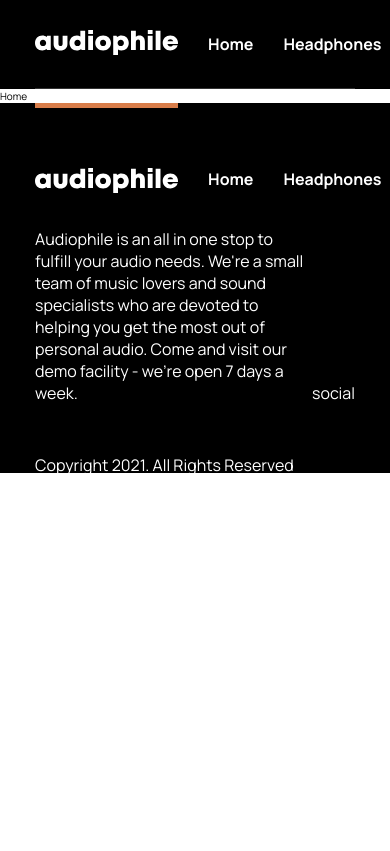
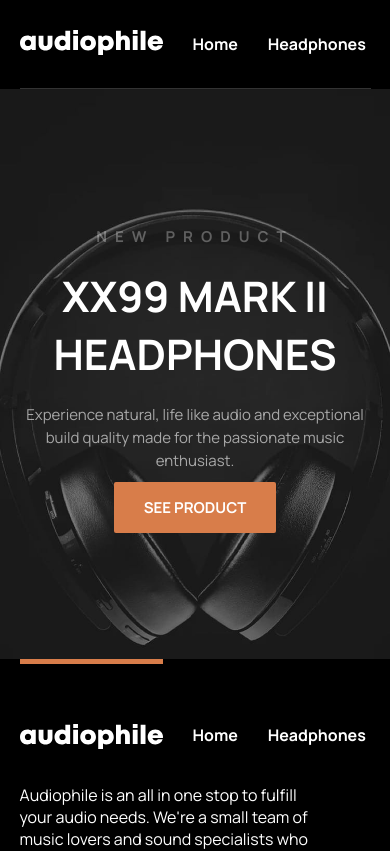
Before and after one commit to Lusindiso/Lusindiso-MERN-Ecommerce-Audiophile, a React (Vite) app in the folder frontend/: page / in a window 390 px wide. Shown: the top 851 px of the page. Built offline with nearby package versions, Linux system fonts and the light colour scheme.

Commit message:
Create the hero section

```diff
--- /dev/null
+++ b/frontend/src/UI/Hero/Hero.jsx
@@ -0,0 +1,24 @@
+import { Link } from 'react-router-dom';
+
+import './Hero.scss';
+
+const Hero = () => {
+  return (
+    <div className='hero'>
+      <div className='container'>
+        <div className='hero--text'>
+          <p>NEW PRODUCT</p>
+          <h2>XX99 MARK II HEADPHONES</h2>
+          <p>
+            Experience natural, life like audio and
+            exceptional build quality made for the
+            passionate music enthusiast.
+          </p>
+
+          <Link className='btn-orange'>See product</Link>
+        </div>
+      </div>
+    </div>
+  );
+};
+export default Hero;
--- /dev/null
+++ b/frontend/src/UI/Hero/Hero.scss
@@ -0,0 +1,69 @@
+.hero {
+  background-color: black;
+  color: white;
+  background: url('../../assets/image-hero.jpg');
+  background-position: center;
+  background-repeat: no-repeat;
+  background-size: cover;
+  height: 75%;
+
+  @media screen and (max-width: 960px) {
+    background: url('../../assets/image-header.jpg');
+    background-size: cover;
+    background-position: center;
+    height: 60%;
+  }
+
+  @media screen and (max-width: 576px) {
+    background: url('../../assets/image-header-m.jpg');
+    background-size: cover;
+    background-position: center;
+  }
+
+  &--text {
+    width: 50%;
+    padding: 15vh 0;
+    @media screen and (max-width: 960px) {
+      text-align: center;
+      width: 80%;
+      margin: 0 auto;
+    }
+    @media screen and (max-width: 760px) {
+      width: 100%;
+    }
+
+    p:nth-child(1) {
+      opacity: 0.3;
+      font-size: 1.5rem;
+      text-transform: uppercase;
+      font-weight: bold;
+      letter-spacing: 0.8rem;
+      padding: 1rem 0;
+    }
+
+    h2 {
+      font-size: 5.5rem;
+      padding: 1rem 0;
+      text-transform: uppercase;
+      max-width: 40rem;
+      @media screen and (max-width: 960px) {
+        max-width: 100%;
+      }
+      @media screen and (max-width: 576px) {
+        font-size: 4.2rem;
+      }
+    }
+
+    p:nth-child(3) {
+      font-size: 1.5rem;
+      max-width: 35rem;
+      opacity: 0.6;
+      line-height: 2.3rem;
+      padding: 1rem 0 1rem 0;
+      margin-bottom: 4rem;
+      @media screen and (max-width: 960px) {
+        margin: auto;
+      }
+    }
+  }
+}
--- a/frontend/src/index.css
+++ b/frontend/src/index.css
@@ -18,6 +18,10 @@ body {
 .container {
   max-width: 82vw;
   margin: 0 auto;
+
+  @media screen and (max-width: 760px) {
+    max-width: 90vw;
+  }
 }
 
 .btn {
--- a/frontend/src/pages/Home.jsx
+++ b/frontend/src/pages/Home.jsx
@@ -1,5 +1,11 @@
+import Hero from '../UI/Hero/Hero';
+
 const Home = () => {
-  return <div>Home</div>;
+  return (
+    <>
+      <Hero />
+    </>
+  );
 };
 
 export default Home;
```
